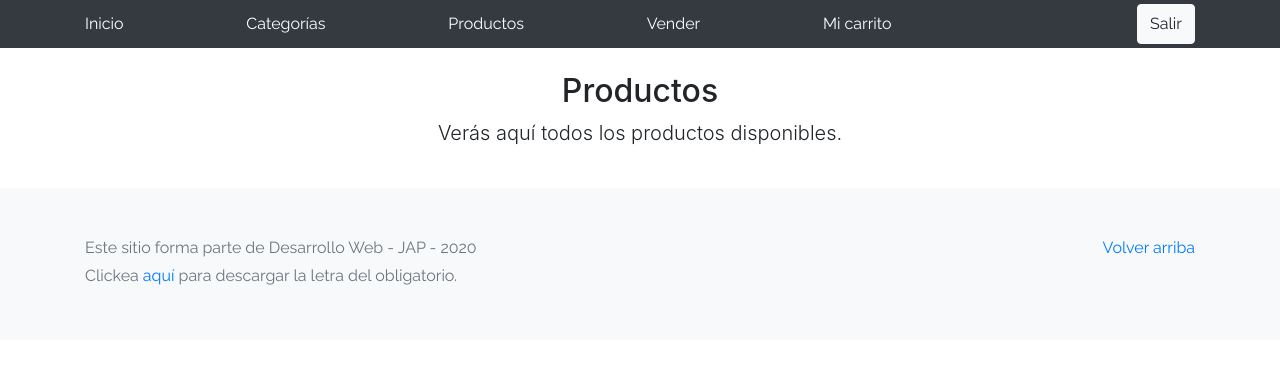
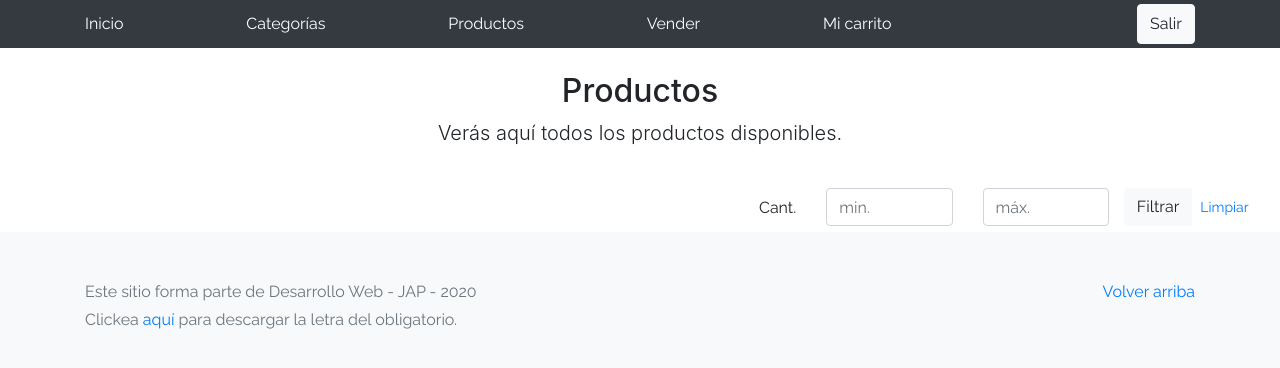
Before and after one commit to tomasmarquez99/OBLIGATORIO-JAP, a plain HTML site: page products.html in a window 1280 px wide. Drawn offline with Linux system fonts and the light colour scheme; no server answers.

Commit message:
Filtro
Comenzando a realizar los filtros, quedaron agregados los botones

```diff
--- a/js/products.js
+++ b/js/products.js
@@ -50,3 +50,10 @@ document.addEventListener("DOMContentLoaded", function (e) {
         }
     })
 });
+
+document.getElementById("rangeFilterCount").addEventListener('click', function (){
+
+    productosArray.filter()
+
+})
+let btnLimpiar = document.getElementById("clearRangeFilter");
--- a/products.html
+++ b/products.html
@@ -29,6 +29,28 @@
       <h2>Productos</h2>
       <p class="lead">Verás aquí todos los productos disponibles.</p>
   </div>
+  <div class="row justify-content-end">
+    <div class="col-md-6"></div>
+      <div class="col-md-6 col-sm-12 mb-1 container">
+        <div class="row container p-0 m-0">
+          <div class="col">
+            <p class="font-weight-normal text-right my-2">Cant.</p>
+          </div>
+          <div class="col">
+            <input class="form-control" type="number" placeholder="min." id="rangeFilterCountMin">
+          </div>
+          <div class="col">
+            <input class="form-control" type="number" placeholder="máx." id="rangeFilterCountMax">
+          </div>
+          <div class="col-3 p-0">
+            <div class="btn-group" role="group">
+              <button class="btn btn-light btn-block" id="rangeFilterCount">Filtrar</button>
+              <button class="btn btn-link btn-sm" id="clearRangeFilter">Limpiar</button>
+            </div>
+          </div>
+        </div>
+      </div>
+  </div>
 
   <div class="row">
     <div class="list-group" id="cat-list-container">
```
Also changed, not shown: js/categories.js (line endings or trailing spaces).
